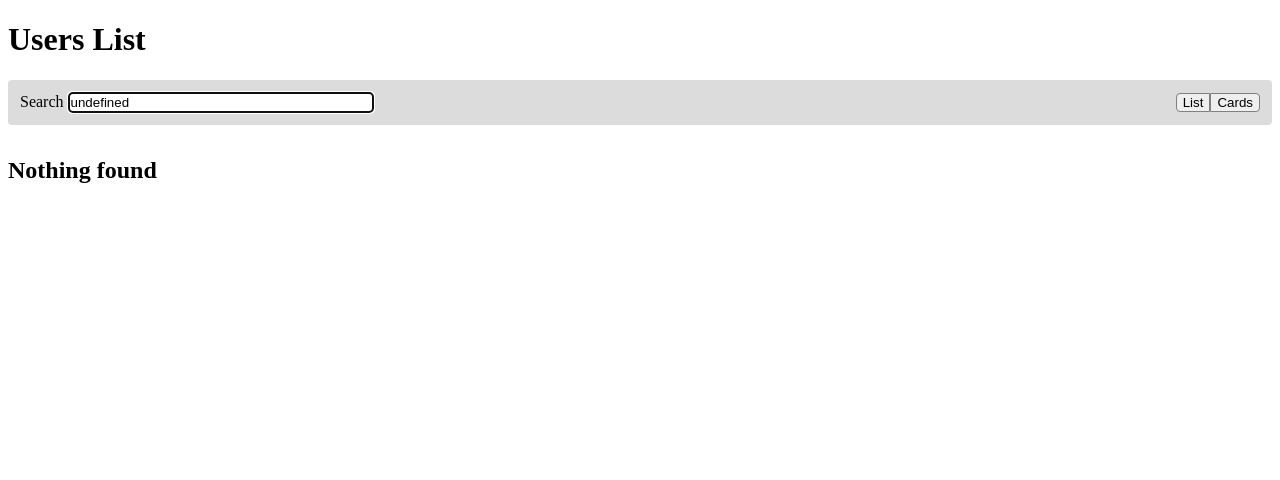
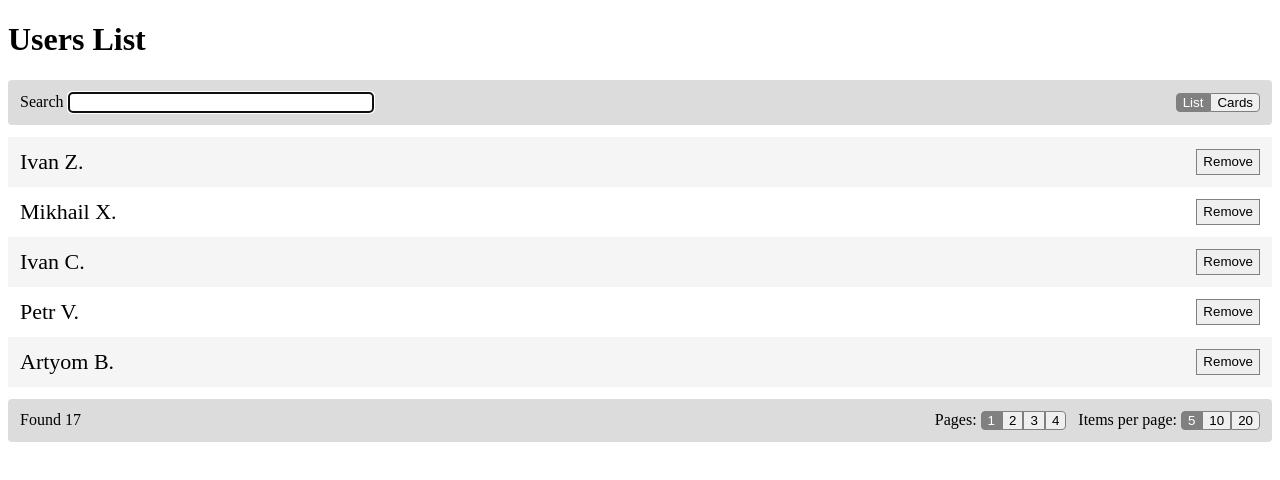
Before and after one commit to nizami/user-list, an Angular app: page / in a window 1280 px wide. Shown: the top 480 px of the page. Built offline with nearby package versions, Linux system fonts and the light colour scheme.

Commit message:
Fix default state

```diff
--- a/src/app/users-dashboard/users-dashboard.component.ts
+++ b/src/app/users-dashboard/users-dashboard.component.ts
@@ -132,7 +132,7 @@ export class UsersDashboardComponent implements OnInit, OnDestroy {
 
   private initRouteQueryParams(): void {
     const params = {
-      search: String(this.route.snapshot.queryParams['search']),
+      search: String(this.route.snapshot.queryParams['search'] || ''),
       pageNumber: Number(this.route.snapshot.queryParams['pageNumber']) || 1,
       itemsPerPage:
         (Number(
@@ -141,7 +141,8 @@ export class UsersDashboardComponent implements OnInit, OnDestroy {
     };
 
     this.searchForm.patchValue(params);
-    this.currentViewState = this.route.snapshot.queryParams['viewState'];
+    this.currentViewState =
+      this.route.snapshot.queryParams['viewState'] || ViewState.List;
   }
 
   private navigateByQueryParams(): void {
```
